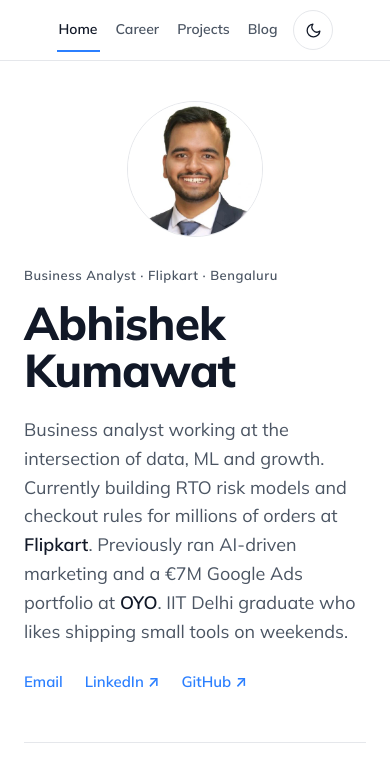
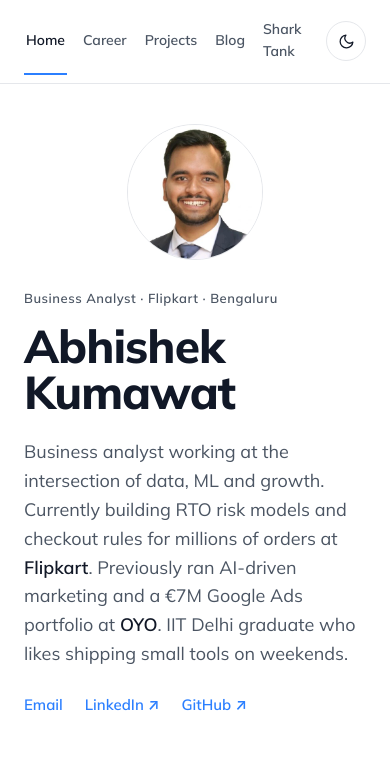
Before and after one commit to abhishek-kumawat-1/abhishek-kumawat-1.github.io, a plain HTML site: page index.html in a window 390 px wide. Shown: the top 764 px of the page. Drawn offline with Linux system fonts and the light colour scheme.

Commit message:
ST Added

```diff
--- a/index.html
+++ b/index.html
@@ -198,7 +198,13 @@
   .tl-row:first-child .tl-line{top:10px}
   .tl-row:last-child .tl-line{height:10px}
   .kit{grid-template-columns:minmax(0,1fr);gap:8px}
-}
+}  a.tab-link{display:inline-flex;align-items:center;text-decoration:none}
+  a.tab-link .short{display:none}
+  @media (max-width:640px){
+    a.tab-link .long{display:none}
+    a.tab-link .short{display:inline}
+    .tabs{overflow-x:auto;scrollbar-width:none}
+  }
 </style>
 </head>
 <body>
@@ -212,6 +218,7 @@
         <button type="button" class="tab" data-tab="career">Career</button>
         <button type="button" class="tab" data-tab="projects">Projects</button>
         <button type="button" class="tab" data-tab="blog">Blog</button>
+        <a class="tab tab-link" href="shark-tank/"><span class="long">Shark Tank Analysis</span><span class="short">Shark Tank</span></a>
       </nav>
       <button type="button" class="toggle" id="theme-toggle" aria-label="Toggle dark mode" title="Toggle dark mode">
         <svg class="sun" width="17" height="17" viewBox="0 0 24 24" fill="none" stroke="currentColor" stroke-width="1.8" stroke-linecap="round" stroke-linejoin="round" aria-hidden="true"><circle cx="12" cy="12" r="4"/><path d="M12 2v2M12 20v2M4.9 4.9l1.4 1.4M17.7 17.7l1.4 1.4M2 12h2M20 12h2M4.9 19.1l1.4-1.4M17.7 6.3l1.4-1.4"/></svg>
```
